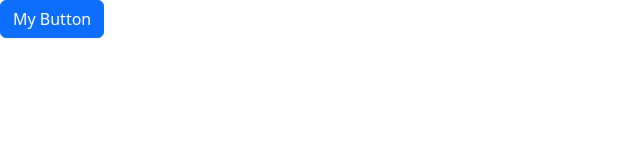
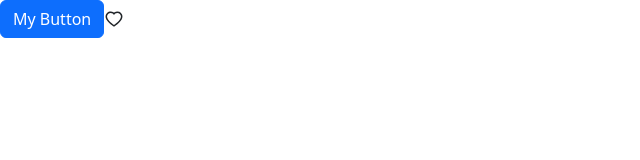
Before and after one commit to tneiman19/game-hub, a React (Vite) app: page / in a window 1280 px wide. Shown: the top 160 px of the page, without its empty margins (0-640 px from the left). Built offline with nearby package versions, Linux system fonts and the light colour scheme.

Commit message:
Exercize build a like component

```diff
--- a/package.json
+++ b/package.json
@@ -9,9 +9,12 @@
     "preview": "vite preview"
   },
   "dependencies": {
+    "@types/styled-components": "^5.1.26",
     "bootstrap": "^5.2.3",
     "react": "^18.2.0",
-    "react-dom": "^18.2.0"
+    "react-dom": "^18.2.0",
+    "react-icons": "^4.7.1",
+    "styled-components": "^6.0.0-rc.3"
   },
   "devDependencies": {
     "@types/react": "^18.0.27",
--- a/src/App.tsx
+++ b/src/App.tsx
@@ -1,6 +1,7 @@
 import { useState } from "react";
 import Alert from "./components/Alert";
 import Button from "./components/Button";
+import Like from "./components/Like";
 
 function App() {
   const [alertVisible, setAlertVisibility] = useState(false);
@@ -12,6 +13,7 @@
       <Button color="primary" onClick={() => setAlertVisibility(true)}>
         My Button
       </Button>
+      <Like onClick={() => console.log("clicked")} />
     </div>
   );
 }
--- /dev/null
+++ b/src/components/Like.tsx
@@ -0,0 +1,20 @@
+import { useState } from "react";
+import { AiFillHeart, AiOutlineHeart } from "react-icons/ai";
+
+interface Props {
+  onClick: () => void;
+}
+
+const Like = ({ onClick }: Props) => {
+  const [status, setStatus] = useState(false);
+
+  const toggle = () => {
+    setStatus(!status);
+    onClick();
+  };
+
+  if (status) return <AiFillHeart color="#ff6b81" size={20} onClick={toggle} />;
+  return <AiOutlineHeart size={20} onClick={toggle} />;
+};
+
+export default Like;
```
Also changed, not shown: 1 other file (tests, documents, lock files or other folders).
